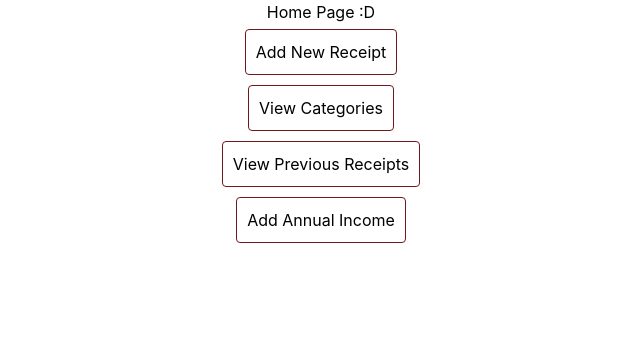
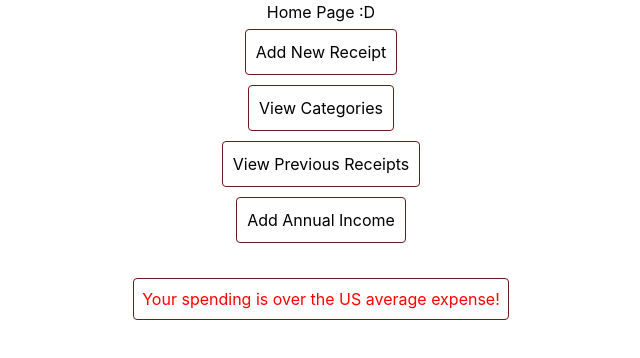
Before and after one commit to cs411-alawini/sp25-cs411-team057-wynaut, a React (Create React App) app in the folder client/: page / in a window 1280 px wide. Shown: the top 358 px of the page, without its empty margins (319-959 px from the left). Built offline with nearby package versions, Linux system fonts and the light colour scheme; no server answers.

Commit message:
bad spending

```diff
--- a/client/src/pages/homePage.tsx
+++ b/client/src/pages/homePage.tsx
@@ -203,6 +203,15 @@ const HomePage = ({
                         Your spending is under the US average expense!{" "}
                     </text>
                 )}
+                {!underAvg && (
+                    <text
+                        className="general-outline"
+                        style={{ margin: 30, color: "red" }}
+                    >
+                        {" "}
+                        Your spending is over the US average expense!{" "}
+                    </text>
+                )}
             </div>
         );
     }
```
